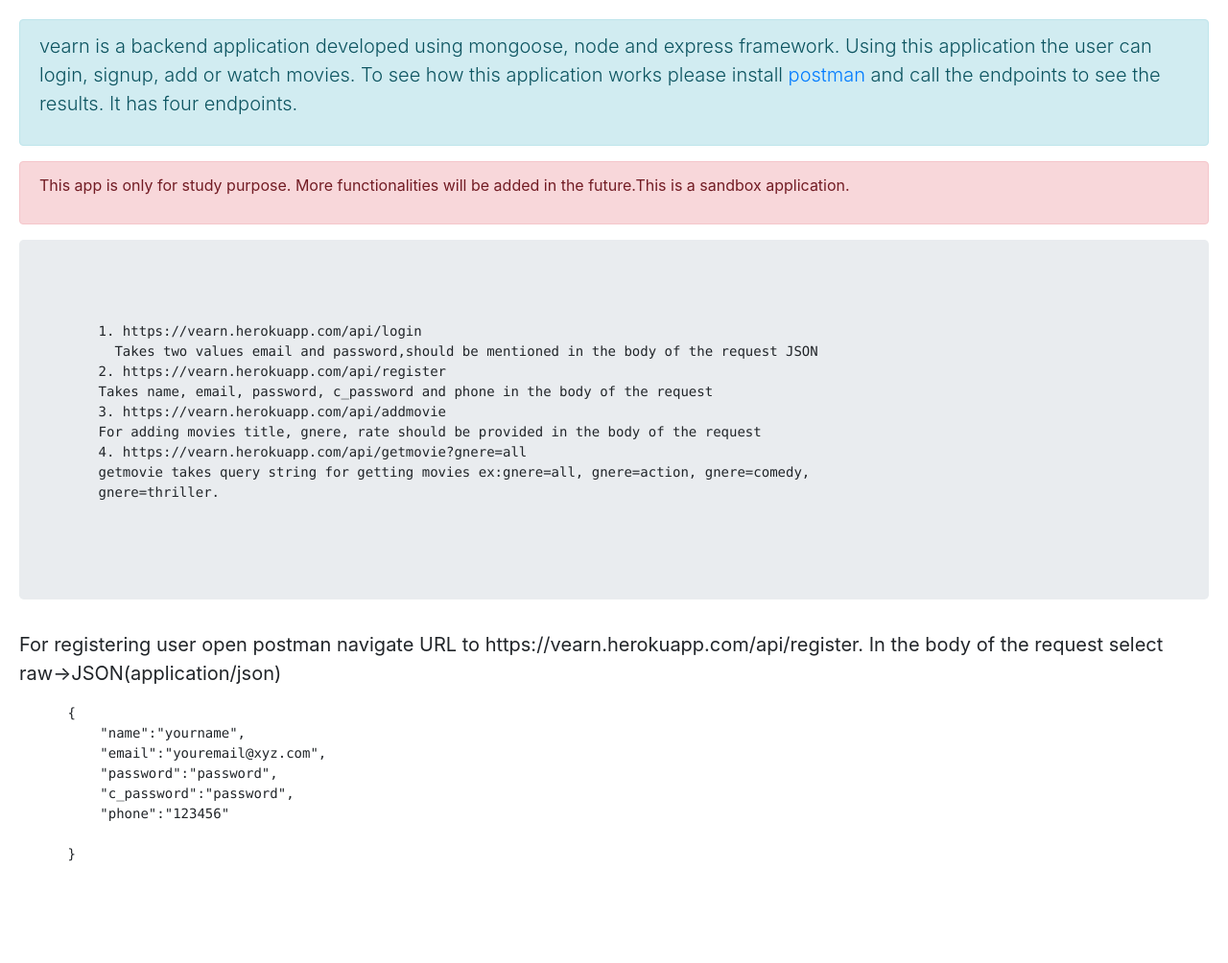
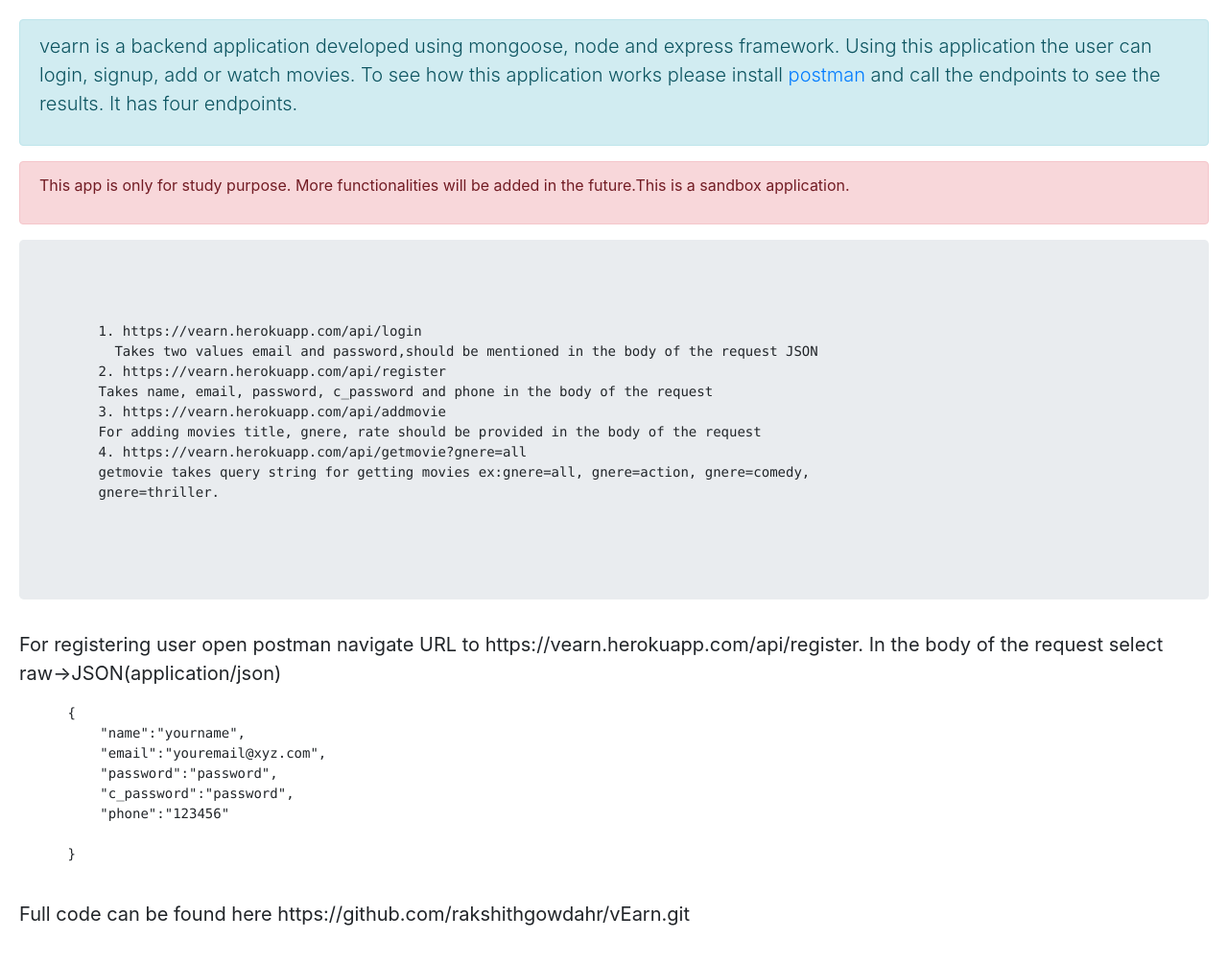
Before and after one commit to rakshithgowdahr/vEarn, a website: page index.html in a window 1280 px wide. Shown: the whole page at 96% size. Before the commit the page ends 958 px from the top, so only its background shows below. Drawn offline with nearby package versions, Linux system fonts and the light colour scheme.

Commit message:
fifth cimmit

```diff
--- a/index.html
+++ b/index.html
@@ -68,5 +68,8 @@
       }
       </pre
     >
+    <blockquote class="blockquote">
+      Full code can be found here https://github.com/rakshithgowdahr/vEarn.git
+    </blockquote>
   </body>
 </html>
```
